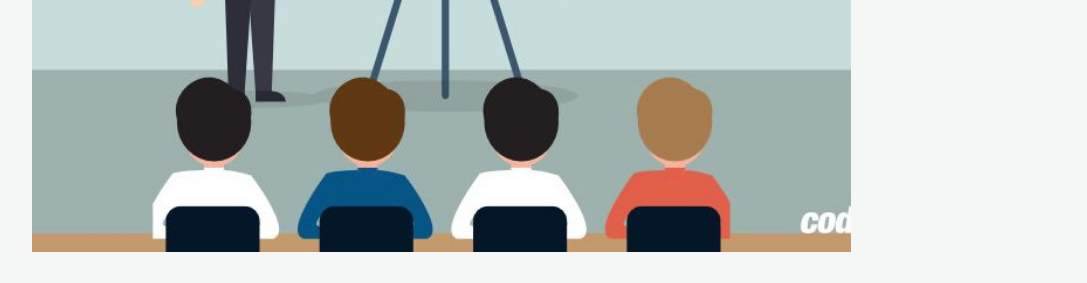
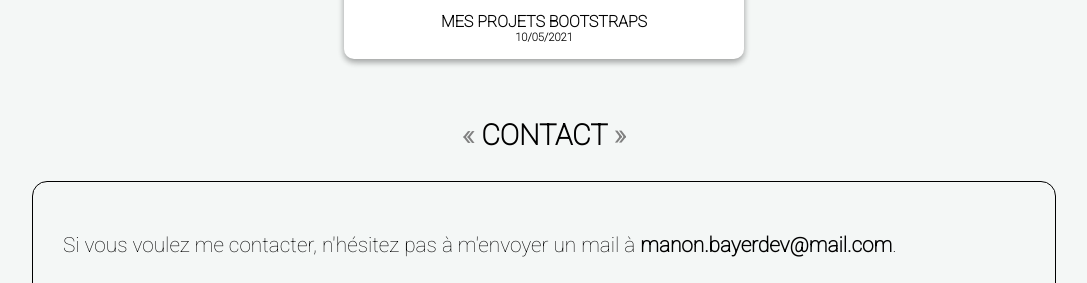
Before and after one commit to ManonDev/portfolio, a PHP site: page /firstproject.html in a window 1280 px wide. Shown: the part 762-1045 px from the top of the page, without its empty margins (96-1183 px from the left). Run offline with PHP 8.4, Linux system fonts and the light colour scheme.

Commit message:
add projects bootsrap

```diff
--- a/design/styles.css
+++ b/design/styles.css
@@ -34,7 +34,7 @@ h2{
     font-size: 2em;
     width: 400px;
     margin: auto;
-    padding-top: 15px;
+    padding: 15px;
 }
 
 
@@ -119,6 +119,9 @@ footer{
     margin-bottom: 30px;
 }
 
+#projets span {
+    font-weight: bold;
+}
 
 /* CLASSES */
 
--- a/firstproject.html
+++ b/firstproject.html
@@ -14,7 +14,7 @@
     <header>
         <h1>Manon Bayer</h1>
         <span class="separator"></span>
-        <h2>Mon premier projet</h2>
+        <h2>Mes projets Bootstrap</h2>
     </header>
 
     <nav>
@@ -30,17 +30,20 @@
 
         <section>
             <h3>Introduction</h3>
-            <p>Ceci est mon premier projet</p>
+            <p>Voici quelques projets réalisés avec le framework Bootstrap</p>
+
+            <div id="projets">
+
+                <div class="projet">
+                    <a href="https://codepen.io/ManondevFE/pen/qBRQebE?editors=1000" target="_bank">
+                        <div class="picture">
+                            <img src="https://believemy.com/uploads/5d4bd34ac95c862c36d0ab9bbeb738dd_4bc5c3dd1be7c919630b687313dda68a.jpeg" alt="Mon premier projet">
+                        </div>
+                        <span>Mes projets Bootstraps</span>
+                        <span class="date-project"> 10/05/2021</span>
+                    </a>
+                </div>
         </section>
-
-        <section id="picture-project">
-            <h3> Production</h3>
-            <img src="pictures/presentation.jpg" alt="Mon premier projet">
-            <video controls width=80% src="./pictures/Field - 16288.mp4">
-                Votre naviguateur ne peut lire cette vidéo.
-            </video>
-        </section>
-
         <section>
             <h3>Contact</h3>
             <div id="contact">
--- a/index.html
+++ b/index.html
@@ -47,10 +47,10 @@
                 <div class="projet">
                     <a href="firstproject.html" target="_bank">
                         <div class="picture">
-                            <img src="pictures/illustration_1.png" alt="Mon premier projet">
+                            <img src="pictures/logo-bootstrap.png" alt="Mon premier projet">
                         </div>
-                        <span>Le titre du projet</span>
-                        <span class="date-project"> 23/03/2021</span>
+                        <span>Mes projets Bootstraps</span>
+                        <span class="date-project"> 10/05/2021</span>
                     </a>
                 </div>
 
```
Also changed, not shown: pictures/logo-bootstrap.png (added).
